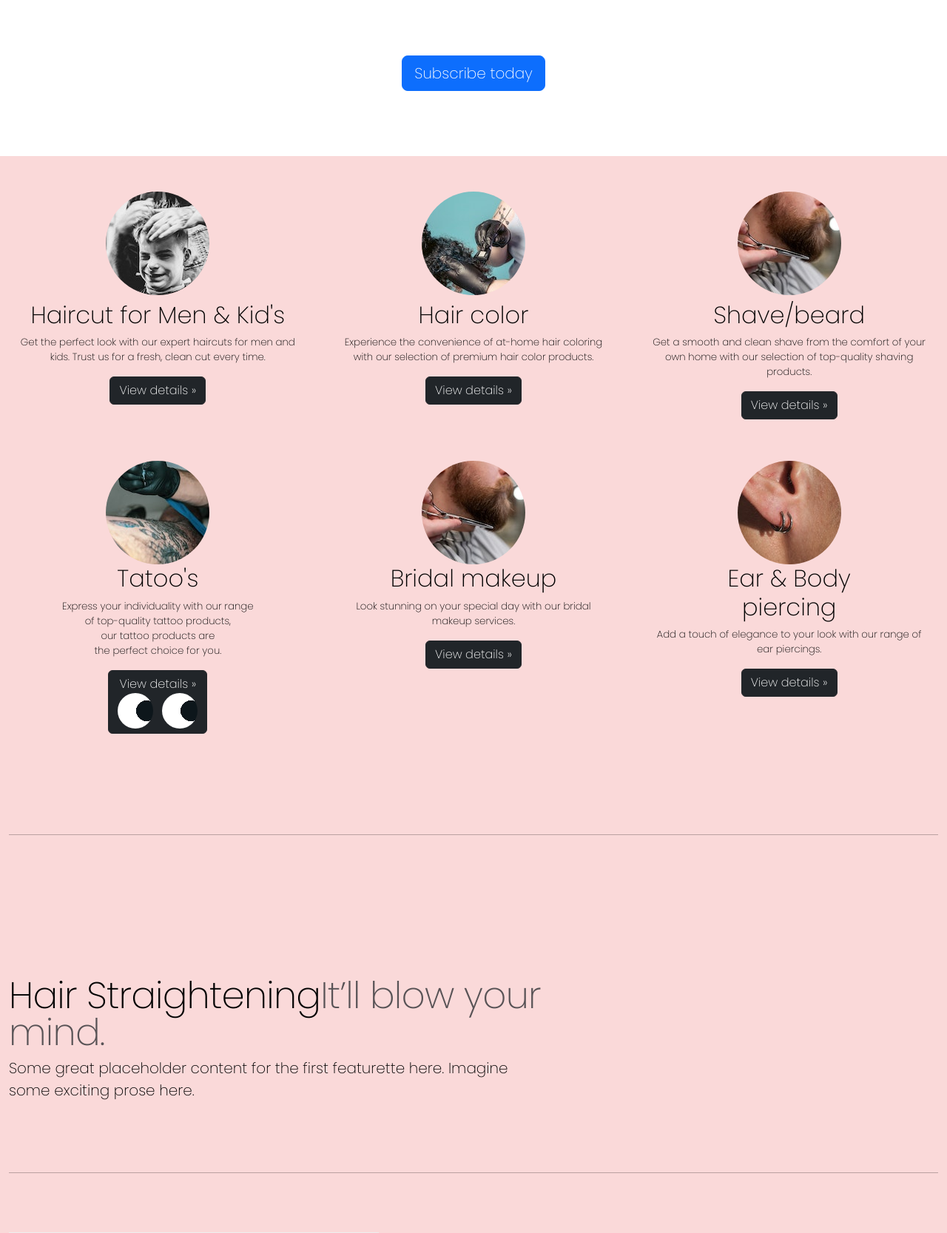
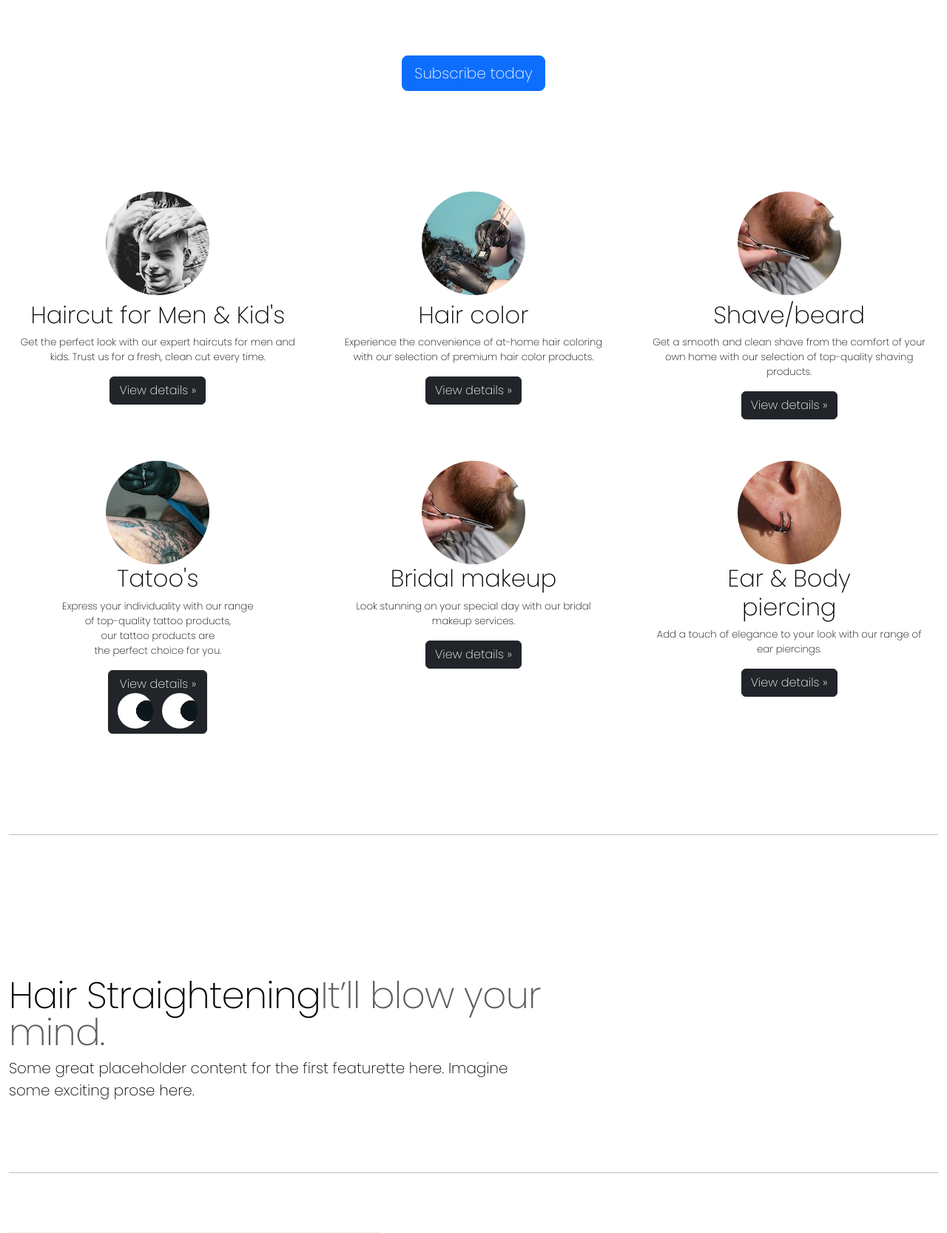
Before and after one commit to Prabhukum/mens_salon_project, a PHP site: page /phpmailer/app/index.html in a window 1280 px wide. Shown: the part 237-1904 px from the top of the page at 74% size. Run offline with PHP 8.4, Linux system fonts and the light colour scheme; some libraries are stand-ins or nearby versions; grey boxes are pictures that could not be loaded.

Commit message:
Update carousel.css

```diff
--- a/app/carousel.css
+++ b/app/carousel.css
@@ -15,7 +15,7 @@ body {
 
 .marketing{
    /* background-color: rgb(44, 44, 61); */
-   background-color: rgba(221, 13, 13, 0.158);
+
 }
 
 /* CUSTOMIZE THE CAROUSEL
```
